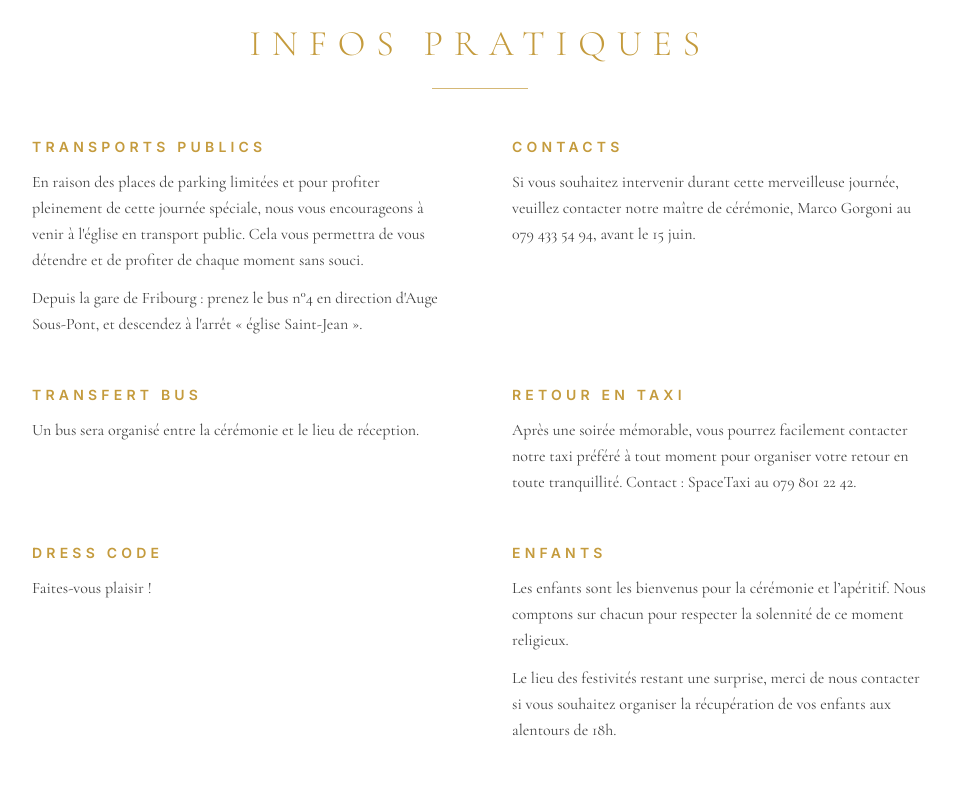
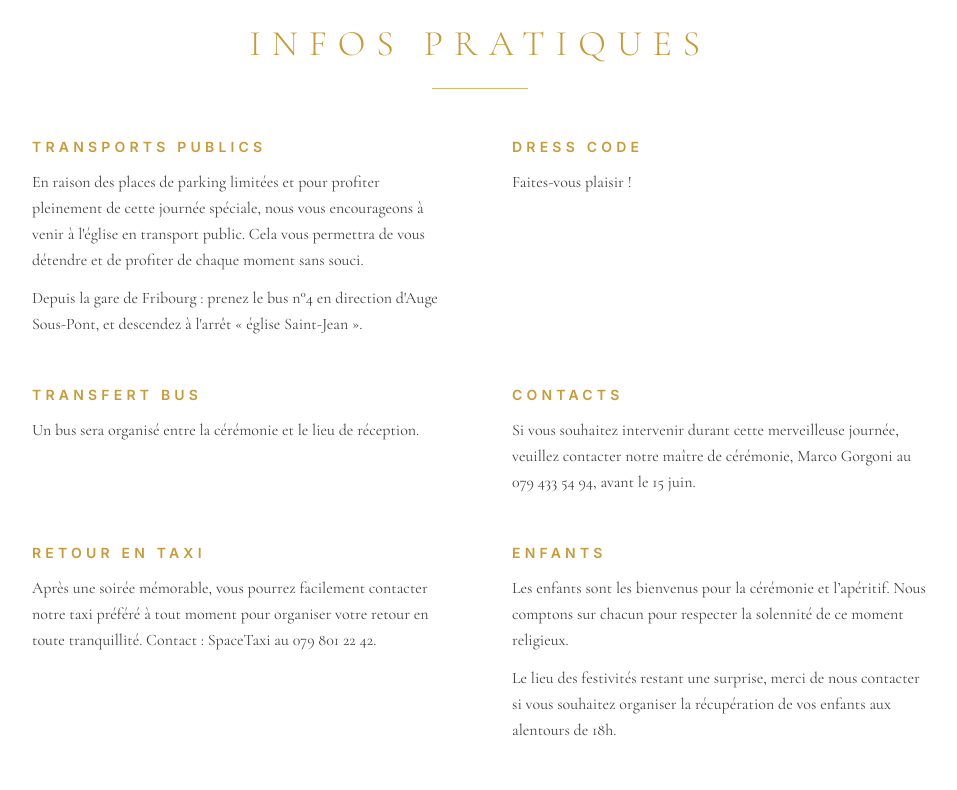
Before and after one commit to Meuss/burdet, a Nuxt app: page / in a window 1280 px wide. Shown: the part 2300-3090 px from the top of the page, without its empty margins (160-1117 px from the left). Built offline with nearby package versions, Linux system fonts and the light colour scheme.

Commit message:
infos pratiques orders

```diff
--- a/app/components/SectionInfos.vue
+++ b/app/components/SectionInfos.vue
@@ -9,7 +9,7 @@
             </div>
 
             <div class="grid gap-10 md:grid-cols-2 md:gap-x-16 md:gap-y-12">
-                <article>
+                <article class="md:order-1">
                     <h3 class="font-sans text-sm font-semibold uppercase tracking-widest text-gold">
                         Transports publics
                     </h3>
@@ -24,7 +24,28 @@
                     </p>
                 </article>
 
-                <article class="order-2 md:order-none">
+                <article class="md:order-3">
+                    <h3 class="font-sans text-sm font-semibold uppercase tracking-widest text-gold">Transfert bus</h3>
+                    <p class="mt-3 font-serif text-base leading-relaxed text-ink/80">
+                        Un bus sera organisé entre la cérémonie et le lieu de réception.
+                    </p>
+                </article>
+
+                <article class="md:order-5">
+                    <h3 class="font-sans text-sm font-semibold uppercase tracking-widest text-gold">Retour en taxi</h3>
+                    <p class="mt-3 font-serif text-base leading-relaxed text-ink/80">
+                        Après une soirée mémorable, vous pourrez facilement contacter notre taxi préféré à tout moment
+                        pour organiser votre retour en toute tranquillité. Contact : SpaceTaxi au
+                        079&nbsp;801&nbsp;22&nbsp;42.
+                    </p>
+                </article>
+
+                <article class="md:order-2">
+                    <h3 class="font-sans text-sm font-semibold uppercase tracking-widest text-gold">Dress code</h3>
+                    <p class="mt-3 font-serif text-base leading-relaxed text-ink/80">Faites-vous plaisir&nbsp;!</p>
+                </article>
+
+                <article class="md:order-4">
                     <h3 class="font-sans text-sm font-semibold uppercase tracking-widest text-gold">Contacts</h3>
                     <p class="mt-3 font-serif text-base leading-relaxed text-ink/80">
                         Si vous souhaitez intervenir durant cette merveilleuse journée, veuillez contacter notre maître
@@ -33,28 +54,7 @@
                     </p>
                 </article>
 
-                <article>
-                    <h3 class="font-sans text-sm font-semibold uppercase tracking-widest text-gold">Transfert bus</h3>
-                    <p class="mt-3 font-serif text-base leading-relaxed text-ink/80">
-                        Un bus sera organisé entre la cérémonie et le lieu de réception.
-                    </p>
-                </article>
-
-                <article>
-                    <h3 class="font-sans text-sm font-semibold uppercase tracking-widest text-gold">Retour en taxi</h3>
-                    <p class="mt-3 font-serif text-base leading-relaxed text-ink/80">
-                        Après une soirée mémorable, vous pourrez facilement contacter notre taxi préféré à tout moment
-                        pour organiser votre retour en toute tranquillité. Contact : SpaceTaxi au
-                        079&nbsp;801&nbsp;22&nbsp;42.
-                    </p>
-                </article>
-
-                <article>
-                    <h3 class="font-sans text-sm font-semibold uppercase tracking-widest text-gold">Dress code</h3>
-                    <p class="mt-3 font-serif text-base leading-relaxed text-ink/80">Faites-vous plaisir&nbsp;!</p>
-                </article>
-
-                <article class="order-3 md:order-none">
+                <article class="md:order-6">
                     <h3 class="font-sans text-sm font-semibold uppercase tracking-widest text-gold">Enfants</h3>
                     <p class="mt-3 font-serif text-base leading-relaxed text-ink/80">
                         Les enfants sont les bienvenus pour la cérémonie et l&rsquo;apéritif. Nous comptons sur chacun
@@ -66,7 +66,7 @@
                     </p>
                 </article>
 
-                <article class="order-4 md:order-none md:col-span-2">
+                <article class="md:order-7 md:col-span-2">
                     <h3 class="font-sans text-sm font-semibold uppercase tracking-widest text-gold">
                         Si vous souhaitez réserver un hébergement près du lieu de réception, voici nos recommandations :
                     </h3>
```
